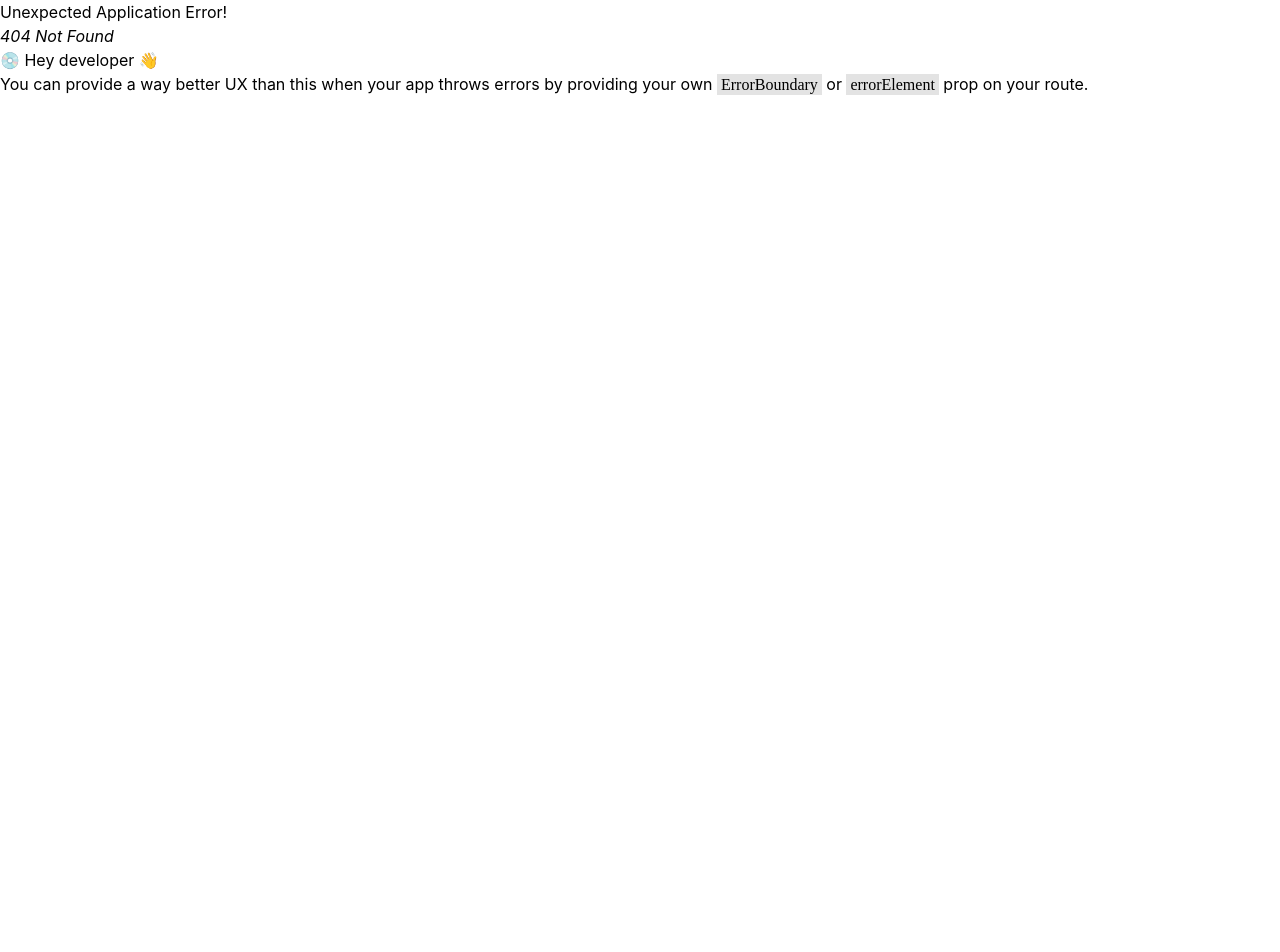
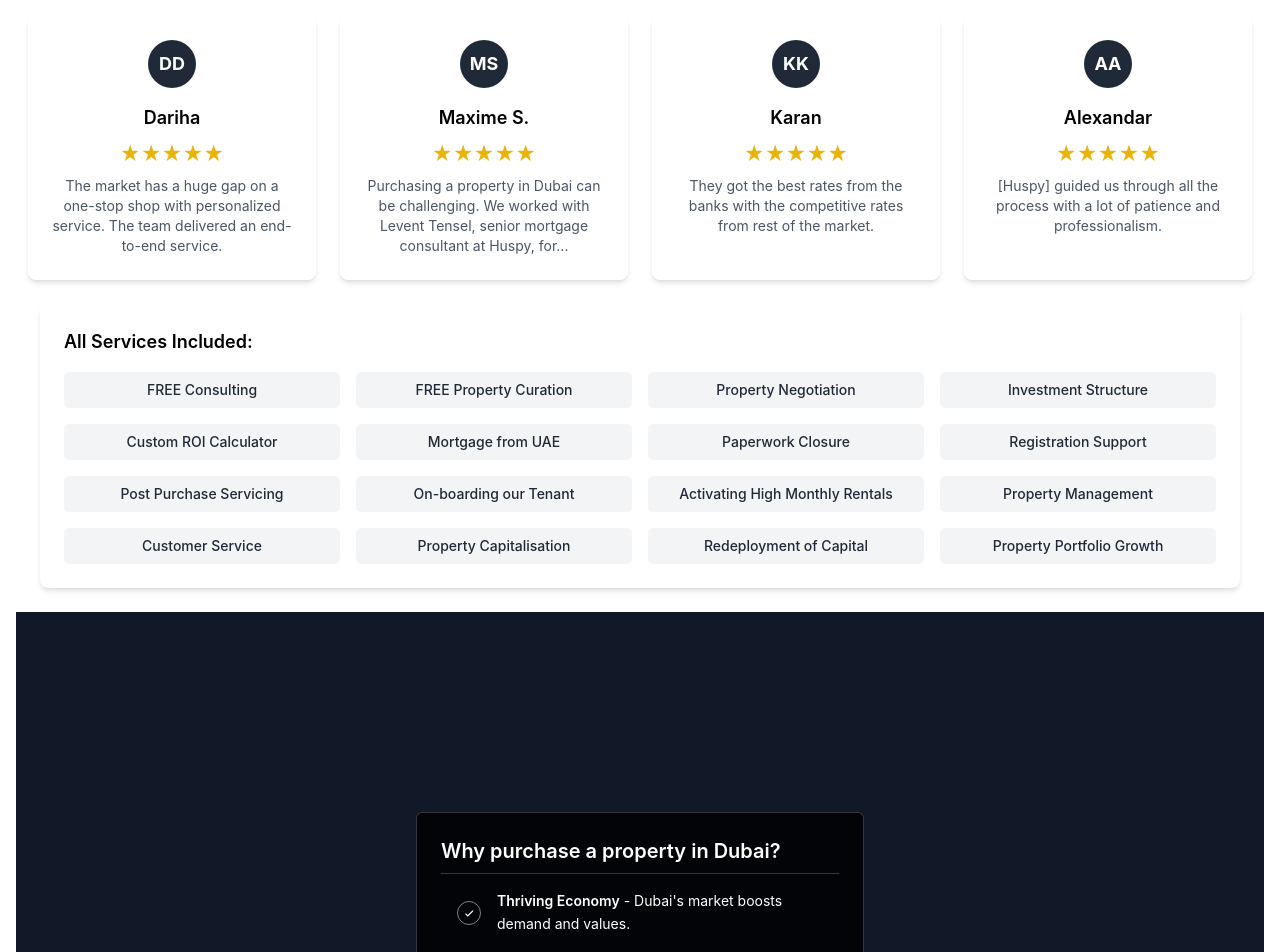
Before and after one commit to Kalpesh-Product/BRIDG, a React (Vite) app in the folder frontend/: page /test-allan in a window 1280 px wide. Before the commit this address had no page. Shown: the top 952 px of the page. Before the commit the page ends 800 px from the top, so only its background shows below. Built offline with nearby package versions, Linux system fonts and the light colour scheme.

Commit message:
finished 4 components

```diff
--- a/frontend/package.json
+++ b/frontend/package.json
@@ -15,6 +15,7 @@
     "@mui/material": "^6.4.8",
     "react": "^19.0.0",
     "react-dom": "^19.0.0",
+    "react-icons": "^5.5.0",
     "react-router-dom": "^7.4.0"
   },
   "devDependencies": {
--- /dev/null
+++ b/frontend/src/components/BlackInfoBox/InfoBox.jsx
@@ -0,0 +1,21 @@
+import React from "react";
+import InfoItem from "./InfoItem";
+
+const InfoBox = ({ title, items }) => {
+  return (
+    <div className="bg-black/80 p-6 rounded-md max-w-md border border-white/20">
+      <h3 className="text-white text-xl font-semibold mb-2">{title}</h3>
+      <div>
+        {items.map((item, index) => (
+          <InfoItem
+            key={index}
+            title={item.title}
+            description={item.description}
+          />
+        ))}
+      </div>
+    </div>
+  );
+};
+
+export default InfoBox;
--- /dev/null
+++ b/frontend/src/components/BlackInfoBox/InfoItem.jsx
@@ -0,0 +1,19 @@
+import React from "react";
+import { BiCheck } from "react-icons/bi"; // React Icons
+
+const InfoItem = ({ title, description }) => {
+  return (
+    <div className="flex items-center gap-4 py-4 border-t border-white/20 px-4">
+      {/* Perfect Circle Fix */}
+      <div className="w-6 h-6 flex items-center justify-center border border-white/50 rounded-full flex-shrink-0">
+        <BiCheck className="text-white text-sm" />
+      </div>
+      {/* Text content */}
+      <p className="text-white text-sm leading-relaxed">
+        <span className="font-semibold">{title}</span> - {description}
+      </p>
+    </div>
+  );
+};
+
+export default InfoItem;
--- /dev/null
+++ b/frontend/src/components/Inclusions/InclusionsCard.jsx
@@ -0,0 +1,20 @@
+import React from "react";
+
+const InclusionsCard = ({ inclusions }) => {
+  return (
+    <div className="bg-white shadow-md rounded-lg p-6 w-full">
+      <h3 className="text-lg font-semibold mb-4">All Services Included:</h3>
+      <div className="grid grid-cols-2 md:grid-cols-4 gap-4">
+        {inclusions.map((service, index) => (
+          <div
+            key={index}
+            className="px-4 py-2 bg-gray-100 rounded-md text-gray-800 text-sm font-medium text-center">
+            {service}
+          </div>
+        ))}
+      </div>
+    </div>
+  );
+};
+
+export default InclusionsCard;
--- /dev/null
+++ b/frontend/src/components/Inclusions/inclusionsSection.jsx
@@ -0,0 +1,28 @@
+import InclusionsCard from "./InclusionsCard";
+
+const includedServices = [
+  "FREE Consulting",
+  "FREE Property Curation",
+  "Property Negotiation",
+  "Investment Structure",
+  "Custom ROI Calculator",
+  "Mortgage from UAE",
+  "Paperwork Closure",
+  "Registration Support",
+  "Post Purchase Servicing",
+  "On-boarding our Tenant",
+  "Activating High Monthly Rentals",
+  "Property Management",
+  "Customer Service",
+  "Property Capitalisation",
+  "Redeployment of Capital",
+  "Property Portfolio Growth",
+];
+
+export default function InclusionsSection() {
+  return (
+    <div className="flex justify-center p-6">
+      <InclusionsCard inclusions={includedServices} />
+    </div>
+  );
+}
--- /dev/null
+++ b/frontend/src/components/Mortgage/MortgageCard.jsx
@@ -0,0 +1,20 @@
+import React from "react";
+
+const MortgageCard = ({ image, title, description, buttonText }) => {
+  return (
+    <div className="border rounded-lg shadow-md p-4 w-full max-w-sm bg-white">
+      <img
+        src={image}
+        alt={title}
+        className="w-full h-72 object-cover rounded-md"
+      />
+      <h3 className="text-lg font-semibold mt-4">{title}</h3>
+      <p className="text-gray-600 mt-2">{description}</p>
+      <button className="mt-4 px-4 py-2 border font-semibold rounded-md hover:bg-gray-100 w-full">
+        {buttonText}
+      </button>
+    </div>
+  );
+};
+
+export default MortgageCard;
--- /dev/null
+++ b/frontend/src/components/Mortgage/MortgageSection.jsx
@@ -0,0 +1,55 @@
+import React from "react";
+import MortgageCard from "./MortgageCard";
+
+const mortgageData = [
+  {
+    image:
+      "https://huspy.com/_next/image?url=https%3A%2F%2Fa.storyblok.com%2Ff%2F165304%2F564x376%2Fe7c4232d15%2Fnon_resident_mortgages.jpeg&w=1920&q=75",
+    title: "Resident mortgages",
+    description:
+      "Using our extensive knowledge of the UAE home loan market and property transaction process, we'll take the hassle out of getting your mortgage.",
+    buttonText: "Get pre-approved",
+  },
+  {
+    image:
+      "https://huspy.com/_next/image?url=https%3A%2F%2Fa.storyblok.com%2Ff%2F165304%2F564x376%2Fe7c4232d15%2Fnon_resident_mortgages.jpeg&w=1920&q=75",
+    title: "Non-resident mortgages",
+    description:
+      "If you're looking to buy in Dubai, Abu Dhabi, or anywhere else in the UAE, we can assist with our low-documentation exclusive mortgage offers.",
+    buttonText: "Speak with an expert",
+  },
+  {
+    image:
+      "https://huspy.com/_next/image?url=https%3A%2F%2Fa.storyblok.com%2Ff%2F165304%2F564x376%2Fe7c4232d15%2Fnon_resident_mortgages.jpeg&w=1920&q=75",
+    title: "Equity release / Buyouts",
+    description:
+      "We can help you unlock equity from a property you already own, or refinance an existing mortgage if you're currently paying too much.",
+    buttonText: "Find out more",
+  },
+  {
+    image:
+      "https://huspy.com/_next/image?url=https%3A%2F%2Fa.storyblok.com%2Ff%2F165304%2F564x376%2Fe7c4232d15%2Fnon_resident_mortgages.jpeg&w=1920&q=75",
+    title: "Commercial finance",
+    description:
+      "Whether you're looking to buy a new building or release equity on an existing one, our experienced mortgage consultants have the answer.",
+    buttonText: "Book a call",
+  },
+];
+
+const MortgageSection = () => {
+  return (
+    <div className="py-12 px-6">
+      <h2 className="text-2xl font-semibold text-center mb-6">
+        Mortgage leaders for a reason. We can help you with the following
+        services
+      </h2>
+      <div className="grid grid-cols-1 md:grid-cols-2 lg:grid-cols-4 gap-6">
+        {mortgageData.map((mortgage, index) => (
+          <MortgageCard key={index} {...mortgage} />
+        ))}
+      </div>
+    </div>
+  );
+};
+
+export default MortgageSection;
--- /dev/null
+++ b/frontend/src/components/Testimonials/TestimonialCard.jsx
@@ -0,0 +1,29 @@
+import React from "react";
+
+const TestimonialCard = ({ initials, name, rating, review }) => {
+  return (
+    <div className="bg-white shadow-md rounded-lg p-6 w-72 text-center">
+      {/* User initials */}
+      <div className="w-12 h-12 mx-auto flex items-center justify-center rounded-full bg-gray-800 text-white text-lg font-bold">
+        {initials}
+      </div>
+
+      {/* User name */}
+      <h3 className="mt-4 text-lg font-semibold">{name}</h3>
+
+      {/* Star rating */}
+      <div className="flex justify-center mt-2">
+        {Array.from({ length: rating }, (_, i) => (
+          <span key={i} className="text-yellow-500 text-xl">
+            ★
+          </span>
+        ))}
+      </div>
+
+      {/* Review text */}
+      <p className="text-gray-600 mt-2 text-sm">{review}</p>
+    </div>
+  );
+};
+
+export default TestimonialCard;
--- /dev/null
+++ b/frontend/src/components/Testimonials/TestimonialsSection.jsx
@@ -0,0 +1,42 @@
+import TestimonialCard from "./TestimonialCard";
+
+const testimonials = [
+  {
+    initials: "DD",
+    name: "Dariha",
+    rating: 5,
+    review:
+      "The market has a huge gap on a one-stop shop with personalized service. The team delivered an end-to-end service.",
+  },
+  {
+    initials: "MS",
+    name: "Maxime S.",
+    rating: 5,
+    review:
+      "Purchasing a property in Dubai can be challenging. We worked with Levent Tensel, senior mortgage consultant at Huspy, for...",
+  },
+  {
+    initials: "KK",
+    name: "Karan",
+    rating: 5,
+    review:
+      "They got the best rates from the banks with the competitive rates from rest of the market.",
+  },
+  {
+    initials: "AA",
+    name: "Alexandar",
+    rating: 5,
+    review:
+      "[Huspy] guided us through all the process with a lot of patience and professionalism.",
+  },
+];
+
+export default function TestimonialsSection() {
+  return (
+    <div className="flex flex-wrap justify-center gap-6">
+      {testimonials.map((testimonial, index) => (
+        <TestimonialCard key={index} {...testimonial} />
+      ))}
+    </div>
+  );
+}
--- a/frontend/src/pages/Mortgages.jsx
+++ /dev/null
@@ -1,7 +0,0 @@
-import React from "react";
-
-const Mortgages = () => {
-  return <div>Mortgages</div>;
-};
-
-export default Mortgages;
--- /dev/null
+++ b/frontend/src/pages/TestingPageAllan.jsx
@@ -0,0 +1,38 @@
+import React from "react";
+
+import InclusionsSection from "../components/Inclusions/inclusionsSection";
+import InfoBox from "../components/BlackInfoBox/InfoBox";
+import TestimonialsSection from "../components/Testimonials/TestimonialsSection";
+import MortgageSection from "../components/Mortgage/MortgageSection";
+
+const TestingPageAllan = () => {
+  const infoData = [
+    {
+      title: "Thriving Economy",
+      description: "Dubai's market boosts demand and values.",
+    },
+    {
+      title: "Luxurious Lifestyle",
+      description: "Top communities and amenities.",
+    },
+    {
+      title: "Business-Friendly",
+      description: "Zero income tax and supportive regulations.",
+    },
+    { title: "Ownership Perks", description: "Income, growth, and residency." },
+  ];
+
+  return (
+    <div>
+      <TestimonialsSection />
+      <InclusionsSection />
+
+      <div className="flex justify-center items-center min-h-screen bg-gray-900">
+        <InfoBox title="Why purchase a property in Dubai?" items={infoData} />
+      </div>
+      <MortgageSection />
+    </div>
+  );
+};
+
+export default TestingPageAllan;
--- a/frontend/src/routes.jsx
+++ b/frontend/src/routes.jsx
@@ -1,19 +1,25 @@
 import { createBrowserRouter } from "react-router-dom";
 import App from "./App";
 import Home from "./pages/Home";
+import TestingPageAllan from "./pages/TestingPageAllan";
 
 const router = createBrowserRouter([
-    {
-        path:'/',
-        element:<App/>,
-        children:[
-            {
-                path:'',
-                index:true,
-                element:<Home />
-            }
-        ]
-    }
-])
+  {
+    path: "/",
+    element: <App />,
+    children: [
+      {
+        path: "",
+        index: true,
+        element: <Home />,
+      },
+      {
+        path: "test-allan",
 
-export default router
+        element: <TestingPageAllan />,
+      },
+    ],
+  },
+]);
+
+export default router;
```
Also changed, not shown: 1 other file (tests, documents, lock files or other folders).
